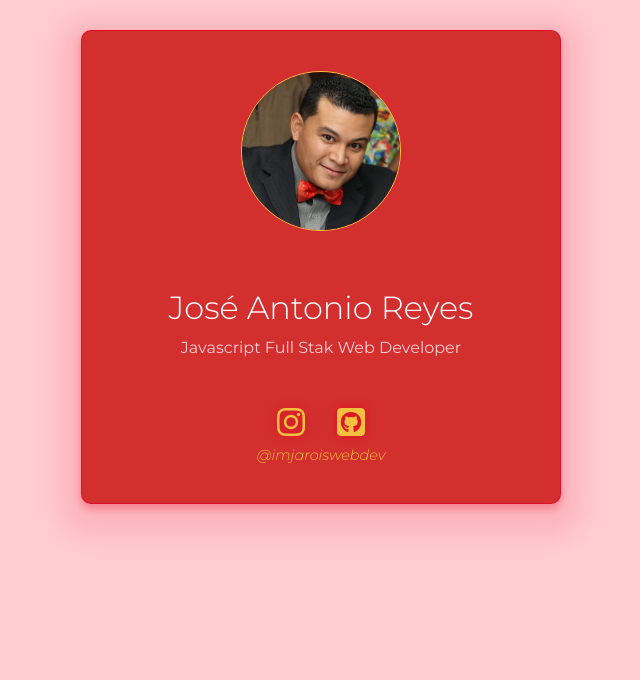
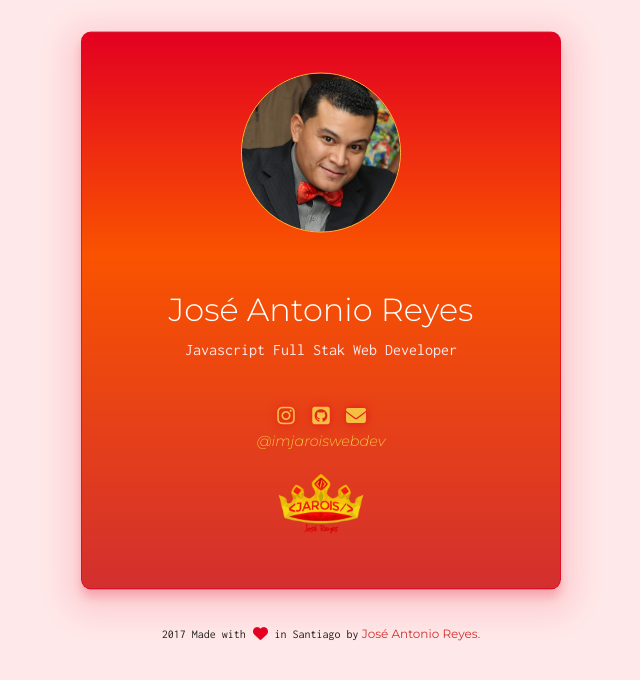
Before and after one commit to imjaroiswebdev/imjaroiswebdev-tech, a React app: page / in a window 1280 px wide. Shown: the top 680 px of the page, without its empty margins (319-959 px from the left). Built offline with nearby package versions, Linux system fonts and the light colour scheme.

Commit message:
Lading Page done

```diff
--- a/public/index.html
+++ b/public/index.html
@@ -12,6 +12,7 @@
 
 	<!-- ASSETS -->
   <link href="https://fonts.googleapis.com/css?family=Montserrat:300,300i,400" rel="stylesheet">
+  <link href="https://fonts.googleapis.com/css?family=Inconsolata" rel="stylesheet">
 
   <link rel="stylesheet" href="styles.css">
 
--- a/public/styles.css
+++ b/public/styles.css
@@ -37,6 +37,9 @@ h1, h2, h3, h5, p, li, a, span {
   -webkit-box-direction: normal;
   -ms-flex-direction: column;
   flex-direction: column;
+  -webkit-box-align: center;
+  -ms-flex-align: center;
+  align-items: center;
   border: solid 1px rgba(227, 0, 33, 0.7);
   border-radius: 10px;
   -webkit-box-shadow: 0 5px 8px rgba(227, 0, 33, 0.3), 0 10px 25px 22px rgba(227, 0, 33, 0.112);
@@ -48,14 +51,21 @@ h1, h2, h3, h5, p, li, a, span {
     border-radius: 150px; }
   .main-card__title {
     padding-top: 40px;
-    margin-bottom: 10px;
+    margin-bottom: 0px;
     font-size: 22px;
     color: #FFFFFF;
     font-weight: 300; }
-
-@medi (min-width: $phone-land) {
-  .main-card__title {
-    font-size: 32px; } }
+    @media (min-width: 480px) {
+      .main-card__title {
+        font-size: 32px; } }
+  .main-card__sub {
+    font-size: 12px;
+    color: #FFCDD2;
+    font-weight: 400;
+    margin-bottom: 10px; }
+    @media (min-width: 480px) {
+      .main-card__sub {
+        font-size: 16px; } }
 
 .jarois-sn {
   padding-top: 30px; }
@@ -64,12 +74,12 @@ h1, h2, h3, h5, p, li, a, span {
     display: -webkit-box;
     display: -ms-flexbox;
     display: flex;
-    -webkit-box-pack: distribute-space;
-    -ms-flex-pack: distribute-space;
-    justify-content: distribute-space;
+    -webkit-box-pack: center;
+    -ms-flex-pack: center;
+    justify-content: center;
     padding: 10px; }
   .jarois-sn__link {
-    padding: 0 30px;
+    padding: 0 10px;
     color: #F5BF3F;
     -webkit-transition: all .3s ease-in;
     transition: all .3s ease-in; }
--- a/src/app/App.js
+++ b/src/app/App.js
@@ -1,9 +1,13 @@
 import React from 'react';
 import MainCard from './components/MainCard';
+import Footer from './components/Footer';
 
 const App = () => {
 	return (
-		<MainCard />
+		<div>
+			<MainCard />
+			<Footer />
+		</div>
 	)
 }
 
--- /dev/null
+++ b/src/app/components/Footer.js
@@ -0,0 +1,17 @@
+import React from 'react';
+
+const Footer = () => {
+	return (
+		<div className="footer ma">
+			2017 Made with
+			 <i className="fa fa-heart fa-fw fa-lg" aria-hidden="true"></i>
+			in Santiago by
+			<a
+				href="https://github.com/imjaroiswebdev/"
+				title="Github Repository to this site"> José Antonio Reyes.
+			</a>
+		</div>
+	)
+}
+
+export default Footer;
--- a/src/app/components/JaroisSN.js
+++ b/src/app/components/JaroisSN.js
@@ -6,14 +6,27 @@ const JaroisSN = () => {
 			<div className="jarois-sn__row">
 				<a
 					className="jarois-sn__link"
-					href="http://www.instagram.com/imjaroiswebdev"><i className="fa fa-instagram fa-fw fa-2x" aria-hidden="true"></i>
+					title="My Instagram @imajaroiswebdev"
+					href="http://www.instagram.com/imjaroiswebdev" target="_blank"><i className="fa fa-instagram fa-fw fa-lg" aria-hidden="true"></i>
 				</a>
 				<a
 					className="jarois-sn__link"
-					href="https://github.com/imjaroiswebdev"><i className="fa fa-github-square fa-fw fa-2x" aria-hidden="true"></i>
+					title="My code in Github"
+					href="https://github.com/imjaroiswebdev" target="_blank"><i className="fa fa-github-square fa-fw fa-lg" aria-hidden="true"></i>
+				</a>
+				<a
+					className="jarois-sn__link"
+					title="Send me an email"
+					href="mailto:imajroiswebdev@gmail.com"><i className="fa fa-envelope fa-fw fa-lg" aria-hidden="true"></i>
 				</a>
 			</div>
 			<div className="jarois-sn__username">@imjaroiswebdev</div>
+			<div className="jarois-sn__logo ma">
+				<img
+					className="img-responsive"
+					src="images/logo-lowPoly_270_alpha.png" alt="logotipo @imjaroiswebdev"
+				/>
+			</div>
 		</div>
 	)
 }
--- a/src/assets/stylesheets/styles.scss
+++ b/src/assets/stylesheets/styles.scss
@@ -1,7 +1,7 @@
 /* colors */
 $primary-color:        #E30021;
 $primary-color-dark:   #D32F2F;
-$primary-color-light:  #FFCDD2;
+$primary-color-light:  #ffe8e9;
 $accent-color:         #F5BF3F;
 $primary-text-color:   #212121;
 $secondary-text-color: #727272;
@@ -10,6 +10,7 @@ $divider-color:        #B6B6B6;
 
 /* fonts */
 $montserrat: 'Montserrat', sans-serif;
+$inconsolata: 'Inconsolata', monospace;
 
 /* breakpoints */
 $phone-port: 320px;
@@ -32,7 +33,7 @@ html, body {
 body {
 	background: $primary-color-light;
 	margin: 30px auto 0;
-	padding: 0 15px;
+	padding: 0 15px 10px;
 }
 
 h1, h2, h3, h5, p, li, a, span {
@@ -48,8 +49,16 @@ h1, h2, h3, h5, p, li, a, span {
 	height: auto;
 }
 
+.ma {
+	margin-left: auto;
+	margin-right: auto;
+}
+
+
+// Main styles classes
 .main-card {
-	background: $primary-color-dark;
+	// background: $primary-color;
+	background: linear-gradient(to bottom, rgba(227,0,33,1) 0%,rgba(249,83,0,1) 40%,rgba(211,47,47,1) 100%);
 	text-align: center;
 	max-width: 480px;
 	margin: auto;
@@ -59,7 +68,9 @@ h1, h2, h3, h5, p, li, a, span {
 	align-items: center;
 	border: solid 1px rgba(227, 0, 33, .7);
 	border-radius: 10px;
-	box-shadow: 0 5px 8px rgba(227, 0, 33, .3), 0 10px 25px 22px rgba(227, 0, 33, .112) ;
+	box-shadow: 0 8px  10px rgba(227, 0, 33, .2),
+		0 10px 30px 15px rgba(227, 0, 33, .112) ;
+	animation: levitate 3s 5 ease-in-out;
 
 	&__photo {
 		margin: auto;
@@ -84,6 +95,7 @@ h1, h2, h3, h5, p, li, a, span {
 		font-size: 12px;
 		color: $primary-color-light;
 		font-weight: 400;
+		font-family: $inconsolata;
 		margin-bottom: 10px;
 
 		@media (min-width: $phone-land) {
@@ -103,7 +115,7 @@ h1, h2, h3, h5, p, li, a, span {
 	}
 
 	&__link {
-		padding: 0 10px;
+		padding: 0 5px;
 		color: $accent-color;
 		transition: all .3s ease-in;
 
@@ -128,7 +140,46 @@ h1, h2, h3, h5, p, li, a, span {
 		transition: all .3s ease-in;
 	}
 
-	&:hover {
-		color: $secondary-text-color;
+	&__logo {
+		width: 100px;
 	}
 }
+
+.footer {
+	text-align: center;
+	padding-top: 40px;
+	color: $primary-text-color;
+	font-size: 12px;
+	font-family: $inconsolata;
+
+	i {
+		color: $primary-color;
+		margin: 0 5px;
+		animation: beat 1s 15 ease-in;
+	}
+
+	a:link,
+	a:visited,
+	a:active {
+		text-decoration: none;
+		color: $primary-color-dark;
+	}
+}
+
+@keyframes beat {
+	0%, 100% {
+		transform: scale(1)
+	}
+	50% {
+		transform: scale(1.05)
+	}
+}
+
+@keyframes levitate {
+	0%, 100% {
+		transform: translateY(0px)
+	}
+	50% {
+		transform: translateY(2px)
+	}
+}
```
Also changed, not shown: public/bundle.js.
